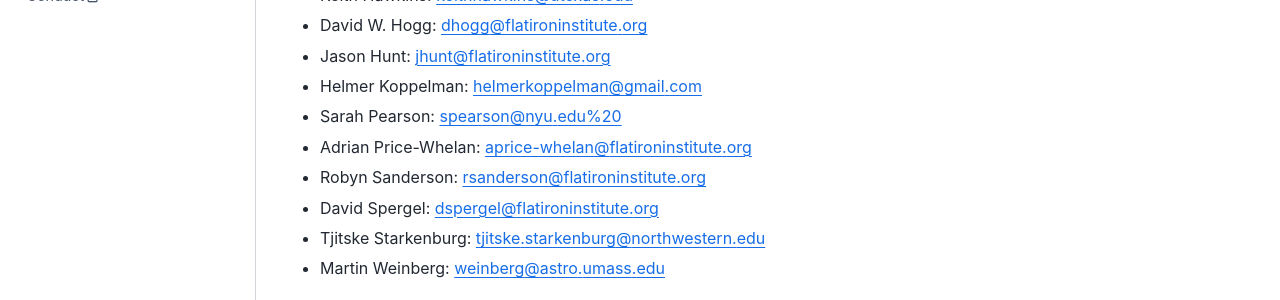
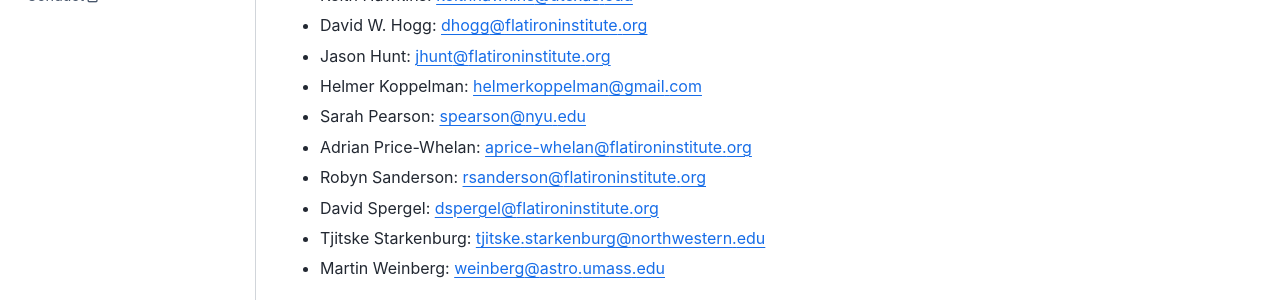
Before and after one commit to CCADynamicsGroup/SummerSchoolHandbook, a Sphinx documentation site: the page built from source/contact.rst, in a window 1280 px wide and 992 px high. Shown: the part 552-852 px from the top of the window. Built offline with Sphinx 7.4.7 and the Sphinx Book theme 1.1.4, drawn with Linux system fonts in a browser that asks for light colours.

Commit message:
fix email

```diff
--- a/source/contact.rst
+++ b/source/contact.rst
@@ -23,7 +23,7 @@
 - David W. Hogg: dhogg@flatironinstitute.org
 - Jason Hunt: jhunt@flatironinstitute.org
 - Helmer Koppelman: helmerkoppelman@gmail.com
-- Sarah Pearson: spearson@nyu.edu%20
+- Sarah Pearson: spearson@nyu.edu
 - Adrian Price-Whelan: aprice-whelan@flatironinstitute.org
 - Robyn Sanderson: rsanderson@flatironinstitute.org
 - David Spergel: dspergel@flatironinstitute.org
```
